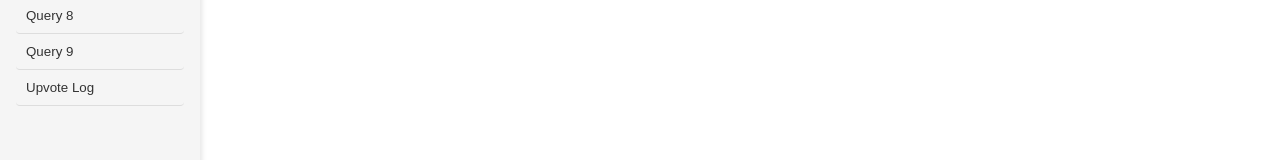
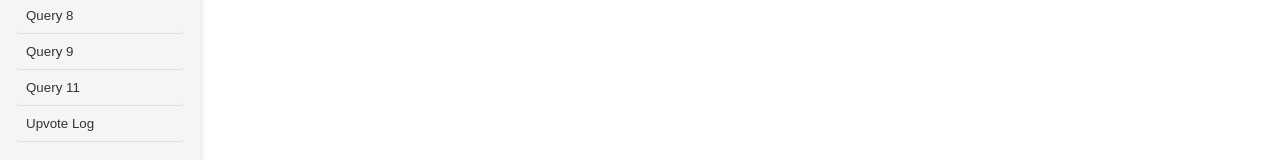
Before and after one commit to panosvlo/nonsqllogsdb, a React (Create React App) app in the folder nonsqllogdb-dashboard/: page / in a window 1280 px wide. Shown: the part 325-485 px from the top of the page. Built offline with nearby package versions, Linux system fonts and the light colour scheme; sample sign-in values are in the browser's storage.

Commit message:
11th API frontend working

```diff
--- a/nonsqllogdb-dashboard/src/apiConfig.js
+++ b/nonsqllogdb-dashboard/src/apiConfig.js
@@ -68,6 +68,14 @@ const apis = [
         params: [] // No parameters required for this API
 	},
     {
+        name: 'Query 11',
+        endpoint: '/api/logs/blockIds',
+        description: 'Find all the block ids for which a given name has casted a vote for a log involving it.',
+        params: [
+          { name: 'username', type: 'text', placeholder: 'Username', value: '' }
+        ]
+    },
+    {
         name: 'Upvote Log',
         endpoint: '/api/logs/{logId}/upvote',
         method: 'POST',
```
Also changed, not shown: 1 other file (tests, documents, lock files or other folders).
